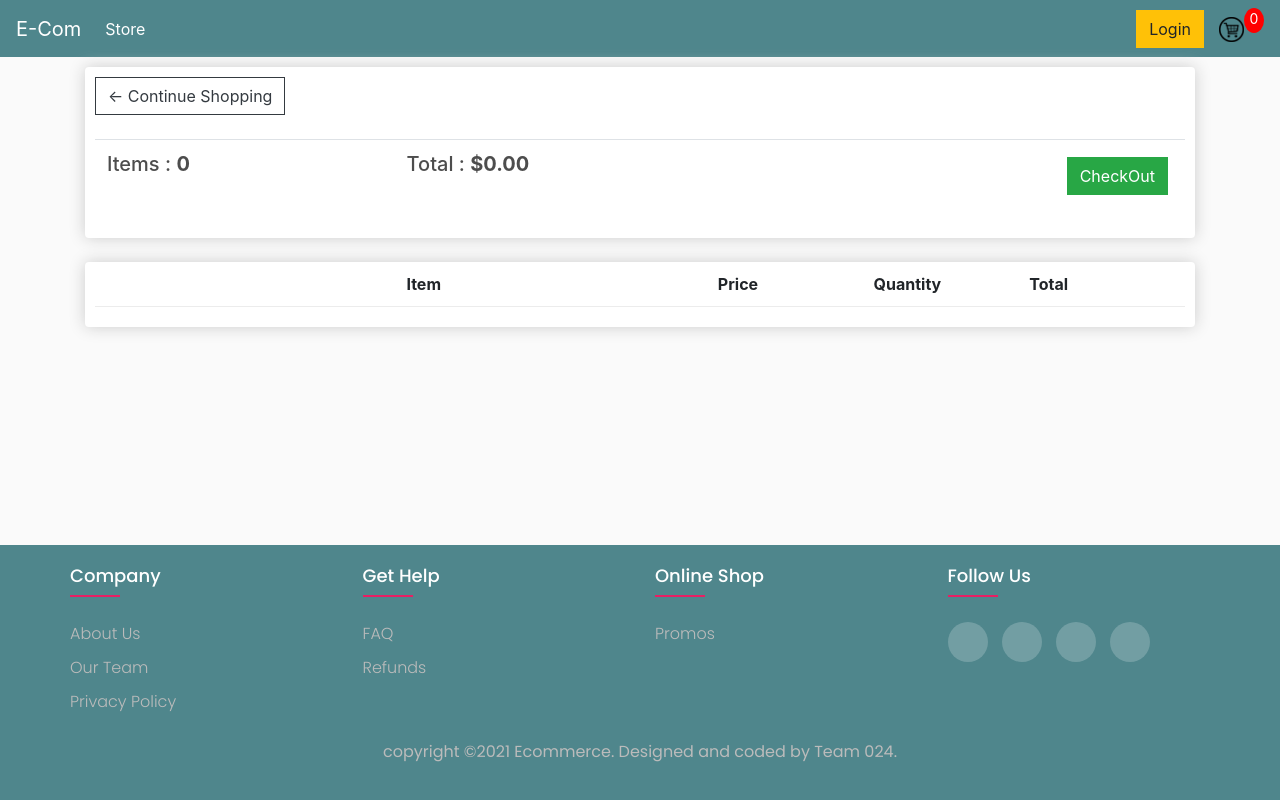
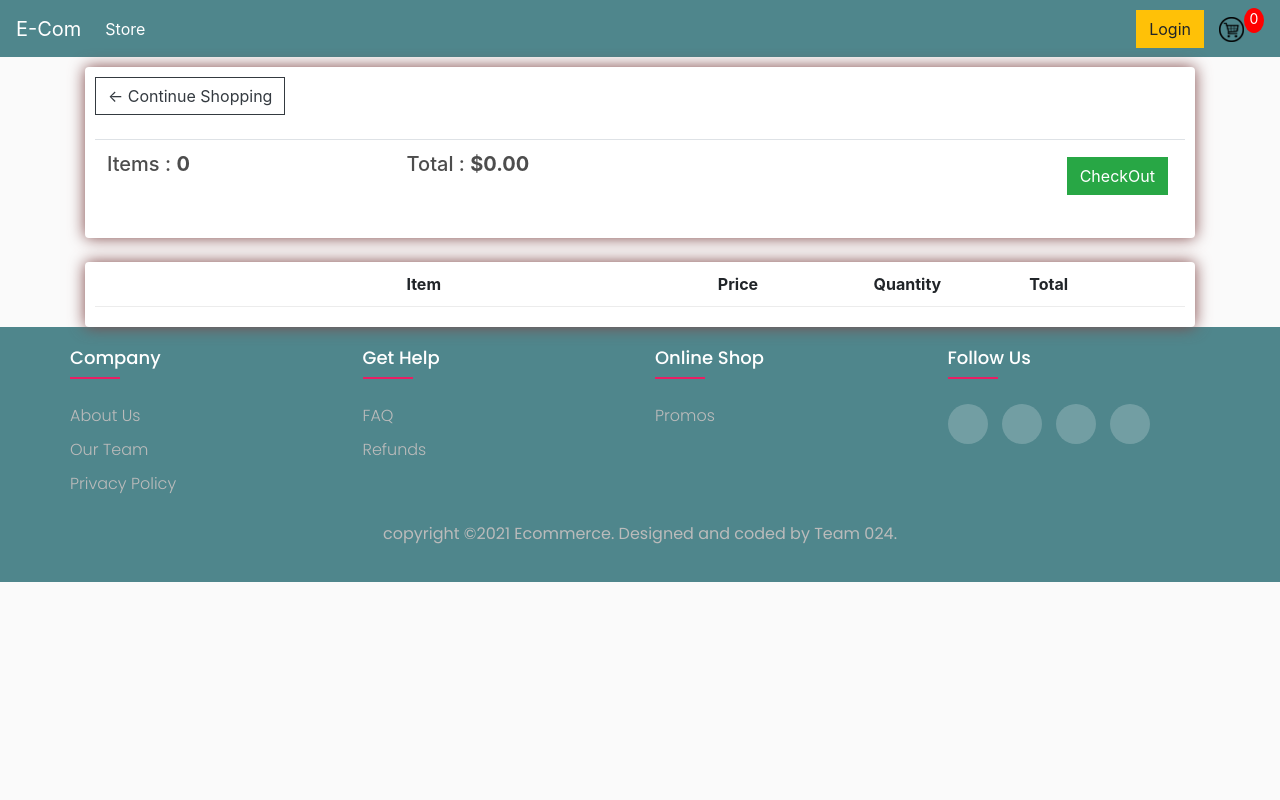
Before and after one commit to rohit-vasu/E-commerce_Website, a Django app: page /cart/ in a window 1280 px wide. Run offline with Django 3.2, Linux system fonts and the light colour scheme; lists and menus that the app fills with data are empty; some libraries are stand-ins or nearby versions.

Commit message:
minor bug fixes for footer

```diff
--- a/ecommerce/static/css/footer.css
+++ b/ecommerce/static/css/footer.css
@@ -20,7 +20,7 @@ ul{
 	list-style: none;
 }
 .footer{
-	position: absolute;
+	min-height: calc(100vh-214px);
 	bottom: 0;
 	right: 0;
 	left: 0;
--- a/ecommerce/static/css/main.css
+++ b/ecommerce/static/css/main.css
@@ -1,6 +1,9 @@
 @import url('https://fonts.googleapis.com/css2?family=Poppins:wght@300;400;500;600;700&display=swap');
 body{
 	background-color: hsl(0, 0%, 98%);
+	min-height: 100hv;
+	display :flex;
+	flex-direction: column;
 }
 
 h1,h2,h3,h4,h5,h6{
@@ -8,7 +11,7 @@ h1,h2,h3,h4,h5,h6{
 }
 
 .box-element{
-	box-shadow:hsl(0, 0%, 80%) 0 0 16px;
+	box-shadow:hsl(0, 29%, 39%) 0 0 16px;
 	background-color: #fff;
 	border-radius: 4px;
 	padding: 10px;
```
